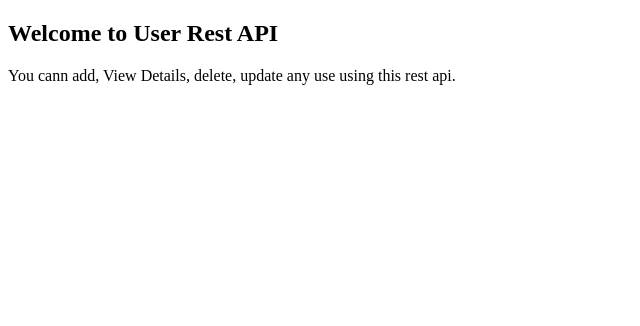
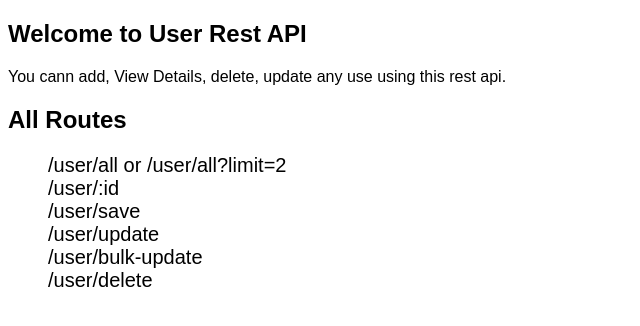
Before and after one commit to SamiulxHasanx07/rest-api-assignment, a website: page public/home.html in a window 1280 px wide. Shown: the whole page, without its empty margins (0-640 px from the left). Drawn offline with Linux system fonts and the light colour scheme.

Commit message:
Documenttion added

```diff
--- a/controllers/user.controller.js
+++ b/controllers/user.controller.js
@@ -1,5 +1,6 @@
 const fs = require('fs');
 
+// global userlist
 const allUsers = fs.readFileSync('user.json');
 const usersList = JSON.parse(allUsers);
 
--- a/public/home.html
+++ b/public/home.html
@@ -5,11 +5,31 @@
     <meta http-equiv="X-UA-Compatible" content="IE=edge" />
     <meta name="viewport" content="width=device-width, initial-scale=1.0" />
     <title>Rest API</title>
+
+    <style>
+      body {
+        font-family: Arial, Helvetica, sans-serif;
+      }
+      ul{
+        list-style-type: none;
+        font-size: 20px;
+      }
+    </style>
   </head>
   <body>
     <h2>Welcome to User Rest API</h2>
     <p>
       You cann add, View Details, delete, update any use using this rest api.
+
+      <h2>All Routes</h2>
+      <ul>
+        <li>/user/all or /user/all?limit=2</li>
+        <li>/user/:id</li>
+        <li>/user/save</li>
+        <li>/user/update</li>
+        <li>/user/bulk-update</li>
+        <li>/user/delete</li>
+      </ul>
     </p>
   </body>
 </html>
--- /dev/null
+++ b/public/styles.css
@@ -0,0 +1,8 @@
+* {
+  margin: 0;
+  padding: 0;
+}
+
+ul li{
+  list-style-type: none;
+}
```
Also changed, not shown: routes/user.route.js (+104 -0 lines), user.json (+11 -19 lines).
